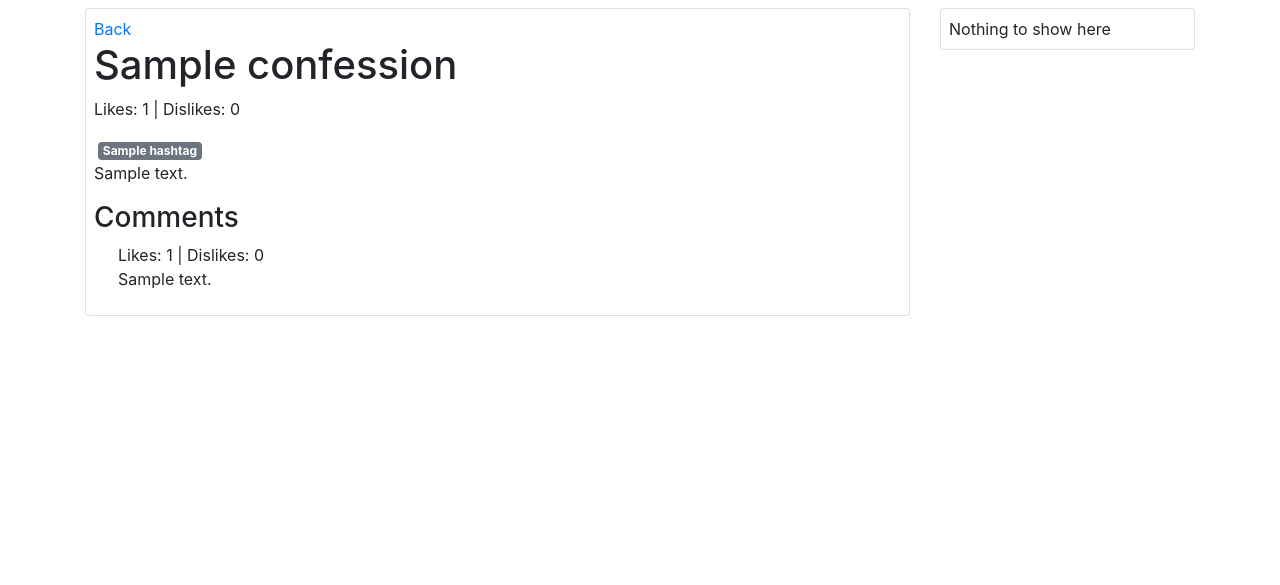
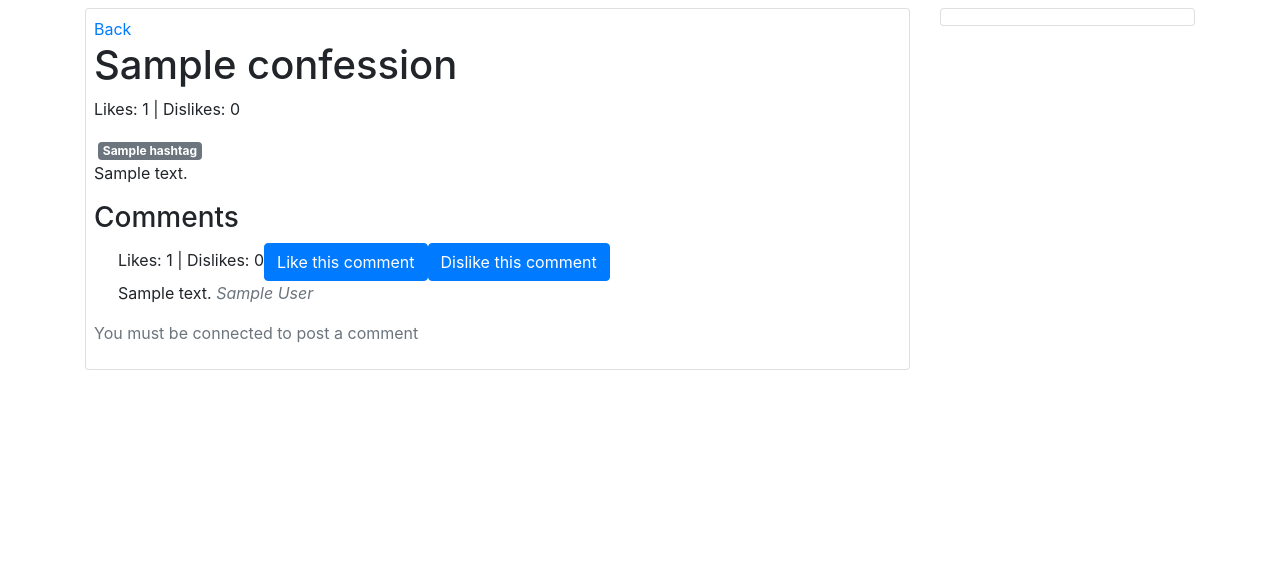
Before and after one commit to Mathieu-COSYNS/start-with-django, a Django app: page /confession/1 in a window 1280 px wide. Shown: the part 56-641 px from the top of the page. Run offline with Django 3.2, Linux system fonts and the light colour scheme; tables that the repository leaves empty hold one stand-in row (values such as "Sample post"); some libraries are stand-ins or nearby versions.

Commit message:
end of required element

```diff
--- a/mysite/forms.py
+++ b/mysite/forms.py
@@ -69,6 +69,10 @@ class AddConfessionForm(forms.ModelForm):
 
 
 class AddCommentForm(forms.ModelForm):
+    def __init__(self, *args, **kwargs):
+        super(AddCommentForm, self).__init__(*args, **kwargs)
+        self.fields["content"].label = "Comment"
+
     class Meta:
         model = Comment
         fields = ("content",)
--- a/mysite/templates/confession_details.html
+++ b/mysite/templates/confession_details.html
@@ -20,14 +20,35 @@
 <h3>Comments</h3>
 <div class="ml-4">
     {% for comment in comments %}
-    <p class="mb-0">Likes: {{ comment.likes }} | Dislikes: {{ comment.dislikes }}</p>
-    <p>{{ comment.content }}</p>
+    <p class="mb-0">Likes: {{ comment.likes }} | Dislikes: {{ comment.dislikes }}<a class="btn btn-primary"
+            href="{% url 'confession-details-comment-action' confession_id=confession.id comment_id=comment.id slug='like' %}">Like
+            this comment</a><a class="btn btn-primary"
+            href="{% url 'confession-details-comment-action' confession_id=confession.id comment_id=comment.id slug='dislike' %}">Dislike
+            this comment</a></p>
+    <p>{{ comment.content }} <em class="text-muted">{{ comment.author }}</em></p>
     {% endfor %}
 </div>
 
+{% if myUser is None %}
+<p class="text-muted">You must be connected to post a comment</p>
+{% else %}
 <form method="post">
     {% csrf_token %}
     {{ form|crispy }}
+    <input class="btn btn-primary" type="submit" value="Comment" />
 </form>
+{% endif %}
 
 {% endblock content %}
+
+{% block sidebar %}
+
+{% if myUser is not None %}
+<a class="btn btn-primary" href="{% url 'confession-details-action' id=confession.id slug='like' %}">Like this
+    confession</a>
+<a class="btn btn-primary mt-2" href="{% url 'confession-details-action' id=confession.id slug='dislike' %}">Dislike
+    this
+    confession</a>
+{% endif %}
+
+{% endblock sidebar %}
--- a/mysite/urls.py
+++ b/mysite/urls.py
@@ -15,7 +15,16 @@ Including another URLconf
 """
 from django.contrib import admin
 from django.urls import path
-from .views import add_confession, confession_details, home, sign_in, sign_up, sign_out
+from .views import (
+    add_confession,
+    confession_details,
+    confession_details_action,
+    confession_details_comment_action,
+    home,
+    sign_in,
+    sign_up,
+    sign_out,
+)
 
 urlpatterns = [
     path("admin/", admin.site.urls),
@@ -25,4 +34,10 @@ urlpatterns = [
     path("sign-out", sign_out, name="sign-out"),
     path("confession/add", add_confession, name="add-confession"),
     path("confession/<int:id>", confession_details, name="confession-details"),
+    path("confession/<int:id>/<slug:slug>", confession_details_action, name="confession-details-action"),
+    path(
+        "confession/<int:confession_id>/comment/<int:comment_id>/<slug:slug>",
+        confession_details_comment_action,
+        name="confession-details-comment-action",
+    ),
 ]
--- a/mysite/views.py
+++ b/mysite/views.py
@@ -2,8 +2,8 @@ from mysite.utils import toInt
 from django.shortcuts import get_object_or_404, redirect, render
 from django.urls import reverse
 from django.db.models import Count
-from .models import Confession, Hashtag
-from .auth import isAuth, setAuthUser, delAuthUser
+from .models import Comment, CommentLike, Confession, ConfessionLike, Hashtag
+from .auth import getAuthUser, isAuth, setAuthUser, delAuthUser
 from .forms import AddCommentForm, AddConfessionForm, LoginUserForm, RegisterUserForm
 
 
@@ -82,6 +82,7 @@ def home(request):
         "selected_hashtag": selected_hashtag,
         "confessions": confessionsList,
         "confession_top10_id_title_map": confession_top10_id_title_map,
+        "myUser": getAuthUser(request),
     }
     response = render(request, "home.html", context)
     return response
@@ -102,7 +103,7 @@ def add_confession(request):
 
         return redirect(reverse("home"))
 
-    context = {"form": form}
+    context = {"form": form, "myUser": getAuthUser(request)}
 
     response = render(request, "add_confession.html", context)
     return response
@@ -124,7 +125,9 @@ def confession_details(request, id):
 
     for comment in confession.comment_set.all():
         commentDict = {
+            "id": comment.id,
             "content": comment.content,
+            "author": comment.author.firstname + " " + comment.author.lastname,
             "likes": comment.commentlike_set.filter(positive=True).count(),
             "dislikes": comment.commentlike_set.filter(positive=False).count(),
         }
@@ -138,11 +141,68 @@ def confession_details(request, id):
         if form.is_valid():
             cleaned_data = form.cleaned_data
             print(cleaned_data)
-            """ confession = Confession(title=cleaned_data["title"], content=cleaned_data["content"])
-            confession.save() """
+            comment = Comment(content=cleaned_data["content"], author=getAuthUser(request), confession=confession)
+            comment.save()
 
-            return redirect(reverse("confession-details", id=id))
+            return redirect(reverse("confession-details", args=[id]))
 
-    context = {"confession": confessionDict, "comments": comments, "form": form}
+    context = {"confession": confessionDict, "comments": comments, "form": form, "myUser": getAuthUser(request)}
     response = render(request, "confession_details.html", context)
     return response
+
+
+def confession_details_action(request, id, slug):
+
+    if not isAuth(request):
+        return redirect(reverse("confession-details", args=[id]))
+
+    confession = get_object_or_404(Confession, id=id)
+
+    if slug == "like":
+        like = ConfessionLike.objects.filter(confession=confession, user=getAuthUser(request))
+
+        if len(like) == 1:
+            like[0].positive = True
+            like[0].save()
+        elif len(like) == 0:
+            ConfessionLike(confession=confession, user=getAuthUser(request), positive=True).save()
+
+    if slug == "dislike":
+        like = ConfessionLike.objects.filter(confession=confession, user=getAuthUser(request))
+
+        if len(like) == 1:
+            like[0].positive = False
+            like[0].save()
+        elif len(like) == 0:
+            ConfessionLike(confession=confession, user=getAuthUser(request), positive=False).save()
+
+    return redirect(reverse("confession-details", args=[id]))
+
+
+def confession_details_comment_action(request, confession_id, comment_id, slug):
+
+    if not isAuth(request):
+        return redirect(reverse("confession-details", args=[confession_id]))
+
+    confession = get_object_or_404(Confession, id=confession_id)
+    comment = get_object_or_404(confession.comment_set, id=comment_id)
+
+    if slug == "like":
+        like = CommentLike.objects.filter(comment=comment, user=getAuthUser(request))
+
+        if len(like) == 1:
+            like[0].positive = True
+            like[0].save()
+        elif len(like) == 0:
+            CommentLike(comment=comment, user=getAuthUser(request), positive=True).save()
+
+    if slug == "dislike":
+        like = CommentLike.objects.filter(comment=comment, user=getAuthUser(request))
+
+        if len(like) == 1:
+            like[0].positive = False
+            like[0].save()
+        elif len(like) == 0:
+            CommentLike(comment=comment, user=getAuthUser(request), positive=False).save()
+
+    return redirect(reverse("confession-details", args=[confession_id]))
```
